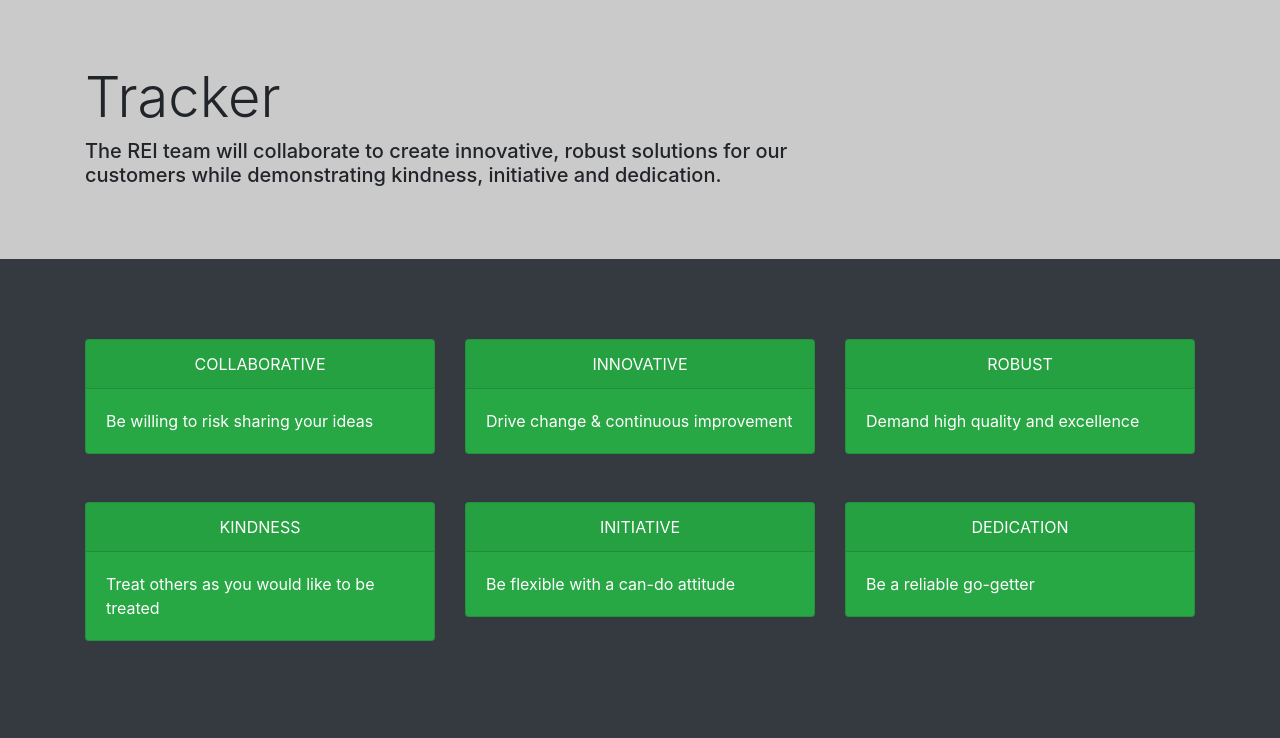
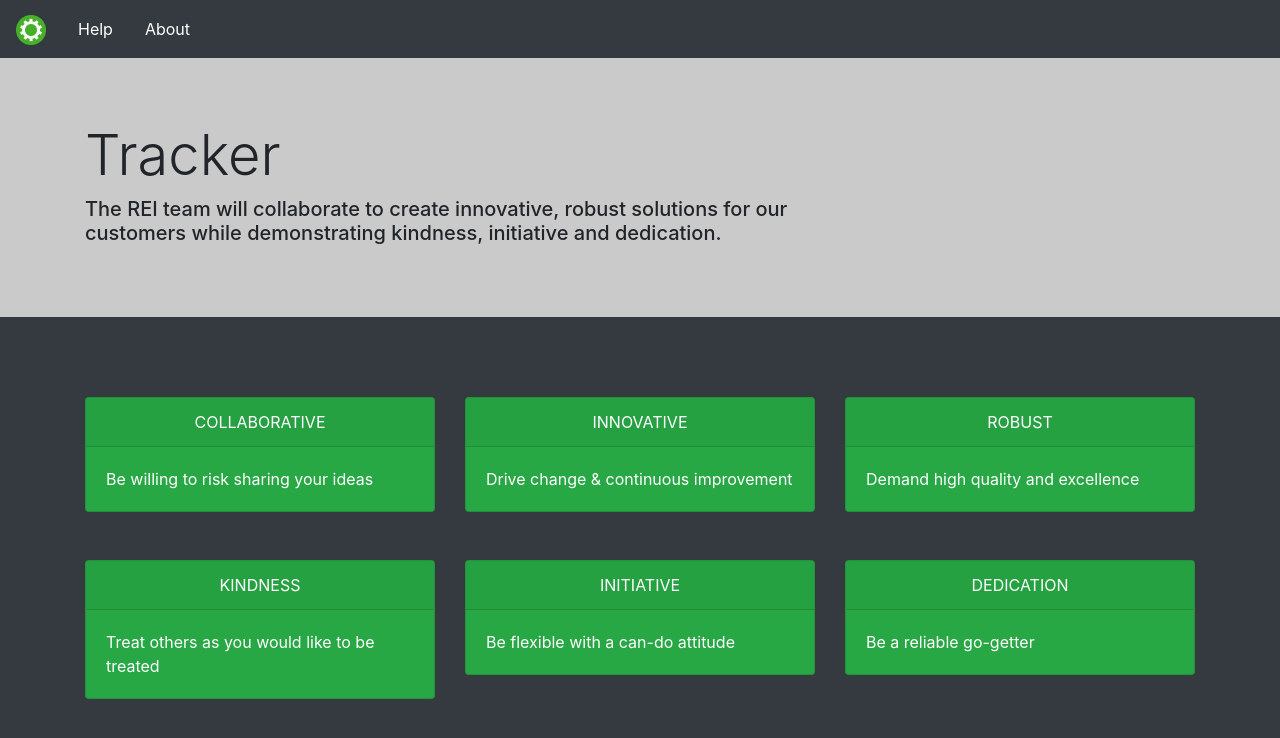
Before and after one commit to JamesH1015/Tracker, a website: page page_apps/welcome.html in a window 1280 px wide. Drawn offline with Linux system fonts and the light colour scheme.

Commit message:
Use navigation bar and favicon

```diff
--- a/page_apps/css/tracker.css
+++ b/page_apps/css/tracker.css
@@ -3,6 +3,15 @@
  *  Copyright 2018 James Houck, REI Automation, Inc. All rights reserved.
  */
 
+body {
+  padding-top: 58px;
+}
+
+img.brand {
+  width: 30px;
+  height: 30px;
+}
+
 .jumbotron {
   background-color: rgb(202, 202, 202);
 }
--- a/page_apps/welcome.html
+++ b/page_apps/welcome.html
@@ -8,10 +8,32 @@
   <title>Tracker</title>
   <meta charset="UTF-8">
   <meta name="viewport" content="width=device-width, initial-scale=1, shrink-to-fit=no">
+  <link rel="icon" href="img/favicon.ico">
   <link rel="stylesheet" href="css/bootstrap.min.css">
   <link rel="stylesheet" href="css/tracker.css">
 </head>
 <body class="bg-dark">
+
+<!-- Navigation Bar -->
+<nav class="navbar navbar-expand-md navbar-dark fixed-top bg-dark">
+  <a class="navbar-brand" href="#modal-icon">
+    <img src="img/gear-icon-sm.png" class="brand" href="#">
+  </a>
+  <button class="navbar-toggler" type="button"
+    data-toggle="collapse" data-target="#nav-header">
+    <span class="navbar-toggler-icon"></span>
+  </button>
+  <div id="nav-header" class="collapse navbar-collapse">
+    <ul class="nav nav-pills mr-auto">
+      <li class="nav-item">
+        <a class="nav-link text-white" href="#">Help</a>
+      </li>
+      <li class="nav-item">
+        <a class="nav-link text-white" href="#">About</a>
+      </li>
+    </ul>
+  </div>
+</nav>
 
 <!-- Main Content -->
 
```
Also changed, not shown: page_apps/img/favicon.ico (added), page_apps/img/gear-icon-sm.png (added).
